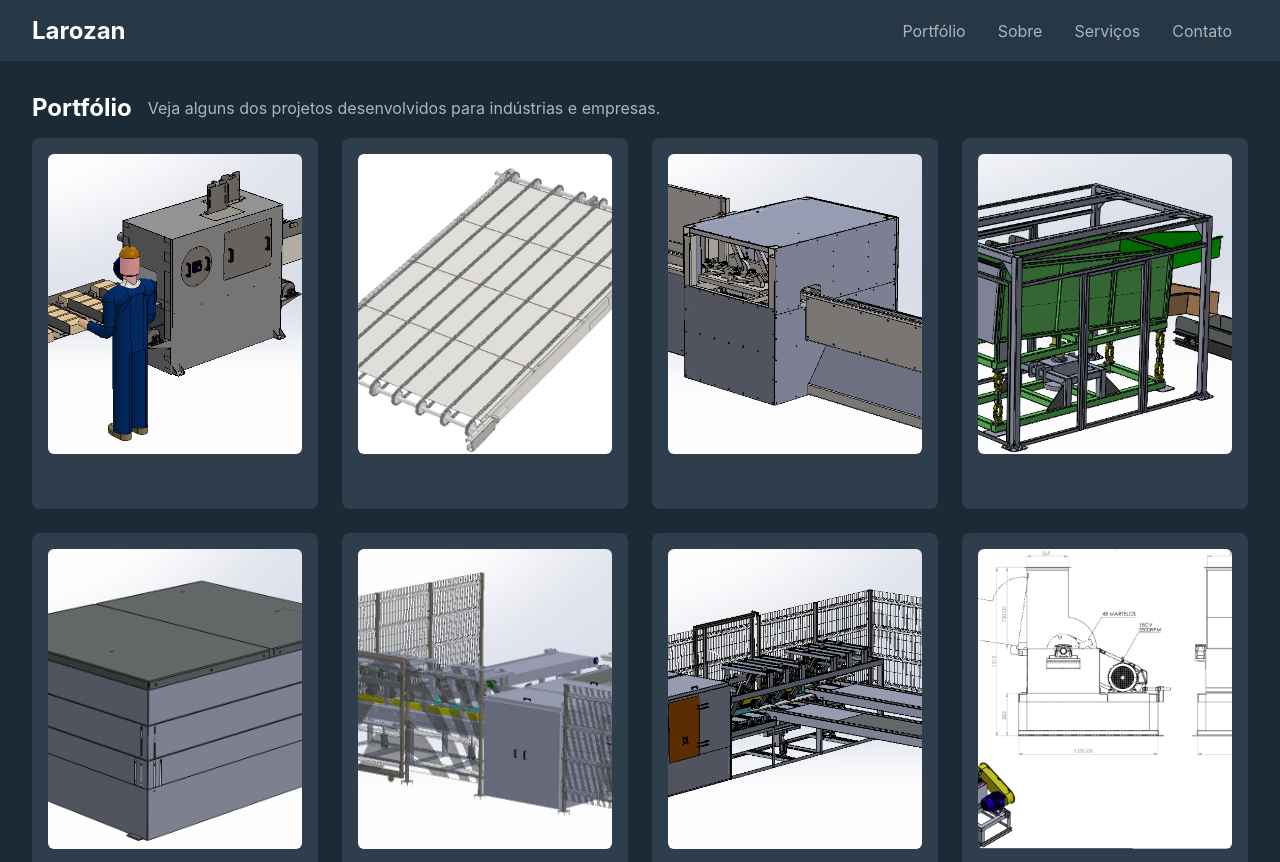
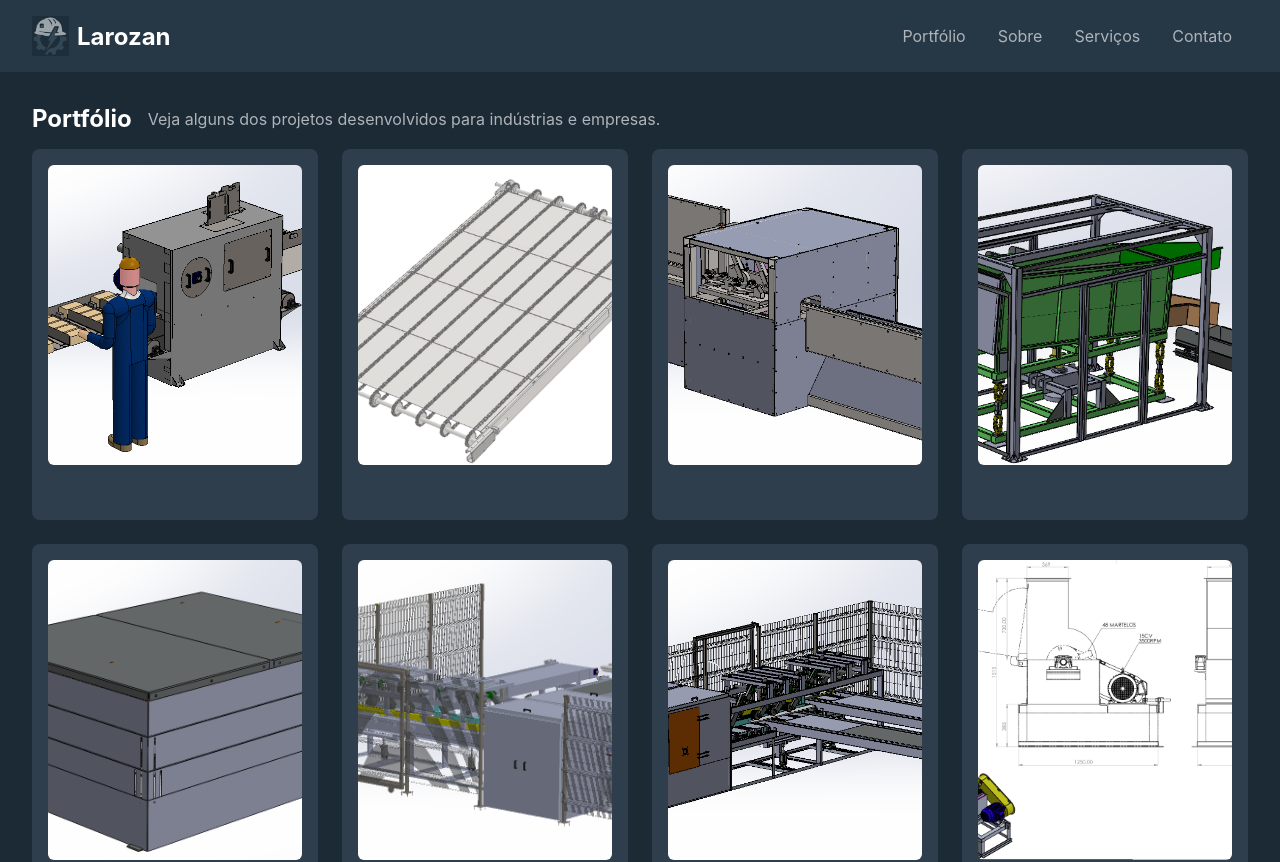
Before and after one commit to Larozan-Hinkel/meu-projeto, a React (Create React App) app: page / in a window 1280 px wide. Shown: the top 862 px of the page. Built offline with nearby package versions, Linux system fonts and the light colour scheme.

Commit message:
inserir logo

```diff
--- a/src/index.js
+++ b/src/index.js
@@ -4,10 +4,17 @@ import { HashRouter as Router, Routes, Route, Link } from 'react-router-dom';
 import './index.css';
 
 // 🔗 Menu de navegação
-function Navbar() {
+  function Navbar() {
   return (
     <nav style={styles.nav}>
-      <h1 style={styles.logo}>Larozan</h1>
+      <div style={{ display: 'flex', alignItems: 'center' }}>
+        <img
+          src="/assets/logo/logolarozan1.png"
+          alt="Logo Larozan"
+          style={{ height: '40px', marginRight: '0.5rem' }}
+        />
+        <h1 style={styles.logo}>Larozan</h1>
+      </div>
       <div>
         <Link style={styles.link} to="/">Portfólio</Link>
         <Link style={styles.link} to="/sobre">Sobre</Link>
@@ -17,6 +24,8 @@ function Navbar() {
     </nav>
   );
 }
+
+
 
 // 🏠 Página Portfólio
 function Home() {
```
Also changed, not shown: public/assets/logo/logolarozan1.png (added).
